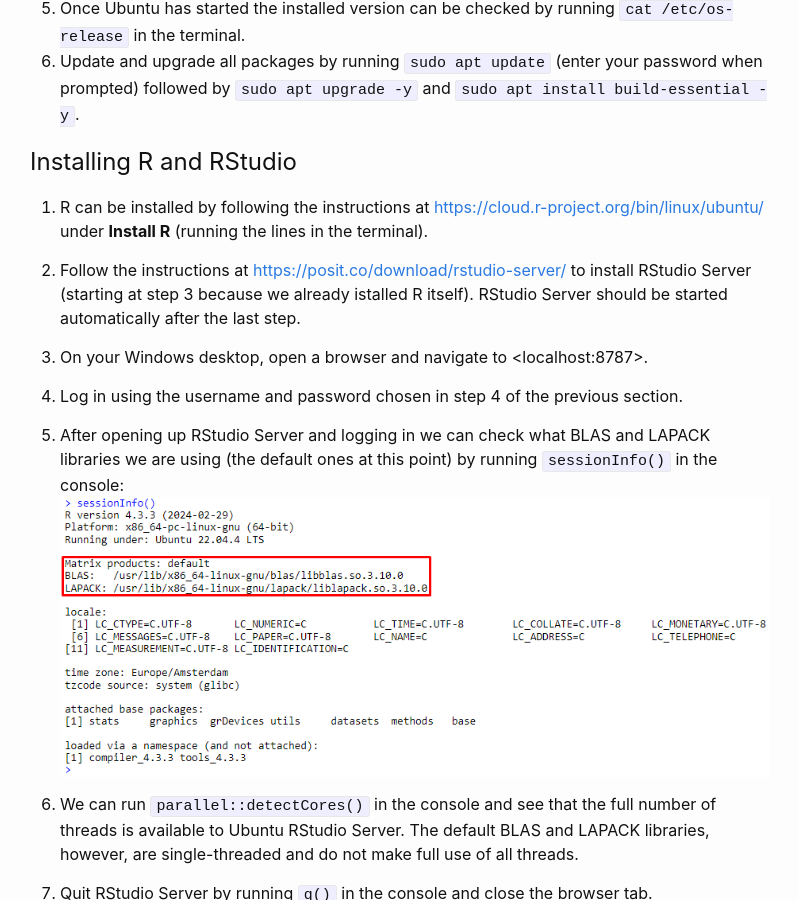
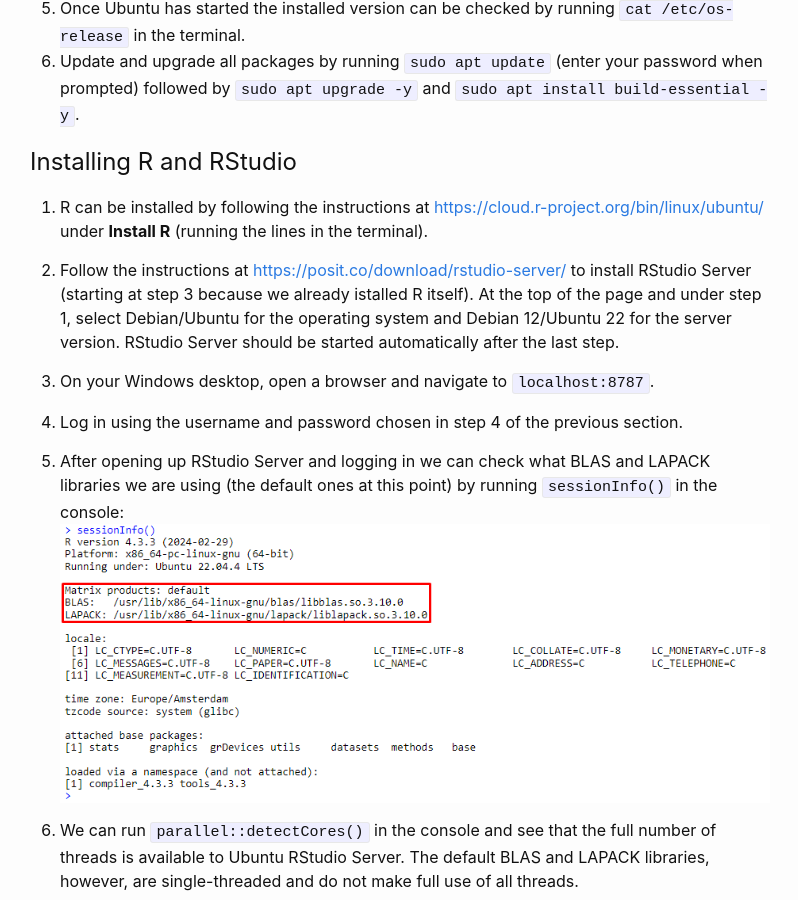
Before and after one commit to KillianMelsen/killianmelsen.github.io, a Jekyll site: the page built from docs/_posts/2023-06-19-Accelerating R using oneMKL and Windows Subsystem for Linux.markdown, in a window 1280 px wide and 900 px high, scrolled down 650 px. Shown: the whole window, without its empty margins (240-1038 px from the left). Built offline with Jekyll 4.4.1, drawn with Linux system fonts in a browser that asks for light colours; some of the changed text lies outside the part shown.

Commit message:
Update 2023-06-19-Accelerating R using oneMKL and Windows Subsystem for Linux.markdown

```diff
--- a/docs/_posts/2023-06-19-Accelerating R using oneMKL and Windows Subsystem for Linux.markdown
+++ b/docs/_posts/2023-06-19-Accelerating R using oneMKL and Windows Subsystem for Linux.markdown
@@ -20,9 +20,9 @@ The default BLAS and LAPACK libraries used by R are rather slow, meaning install
 
 1.  R can be installed by following the instructions at <https://cloud.r-project.org/bin/linux/ubuntu/> under **Install R** (running the lines in the terminal).
 
-2.  Follow the instructions at <https://posit.co/download/rstudio-server/> to install RStudio Server (starting at step 3 because we already istalled R itself). RStudio Server should be started automatically after the last step.
+2.  Follow the instructions at <https://posit.co/download/rstudio-server/> to install RStudio Server (starting at step 3 because we already istalled R itself). At the top of the page and under step 1, select Debian/Ubuntu for the operating system and Debian 12/Ubuntu 22 for the server version. RStudio Server should be started automatically after the last step.
 
-3.  On your Windows desktop, open a browser and navigate to <localhost:8787>.
+3.  On your Windows desktop, open a browser and navigate to `localhost:8787`.
 
 4.  Log in using the username and password chosen in step 4 of the previous section.
 
```
Also changed, not shown: other parts of docs/_posts/2023-06-19-Accelerating R using oneMKL and Windows Subsystem for Linux.markdown (+1 -1 lines).
